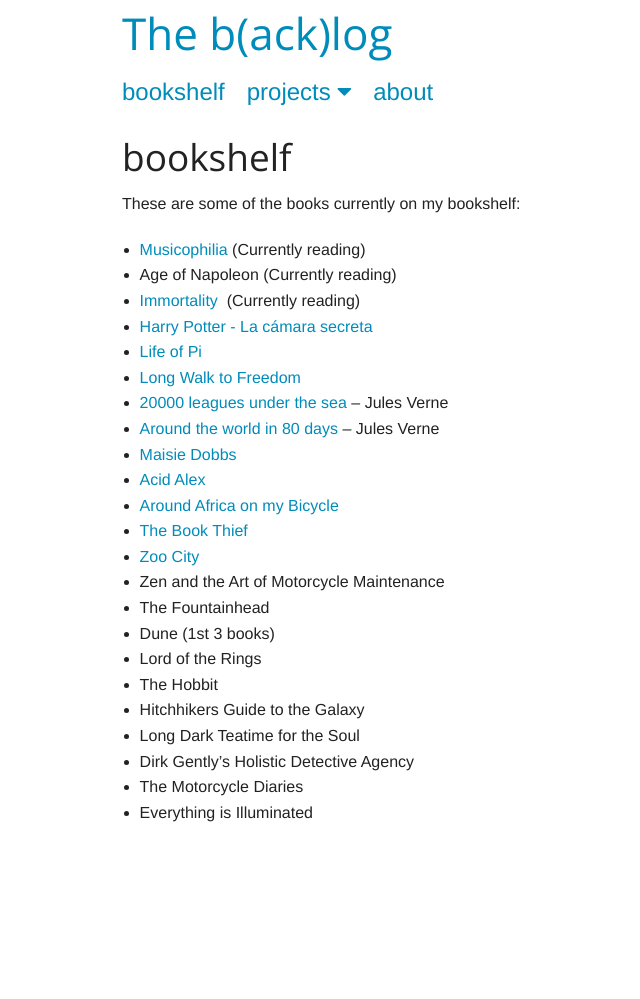
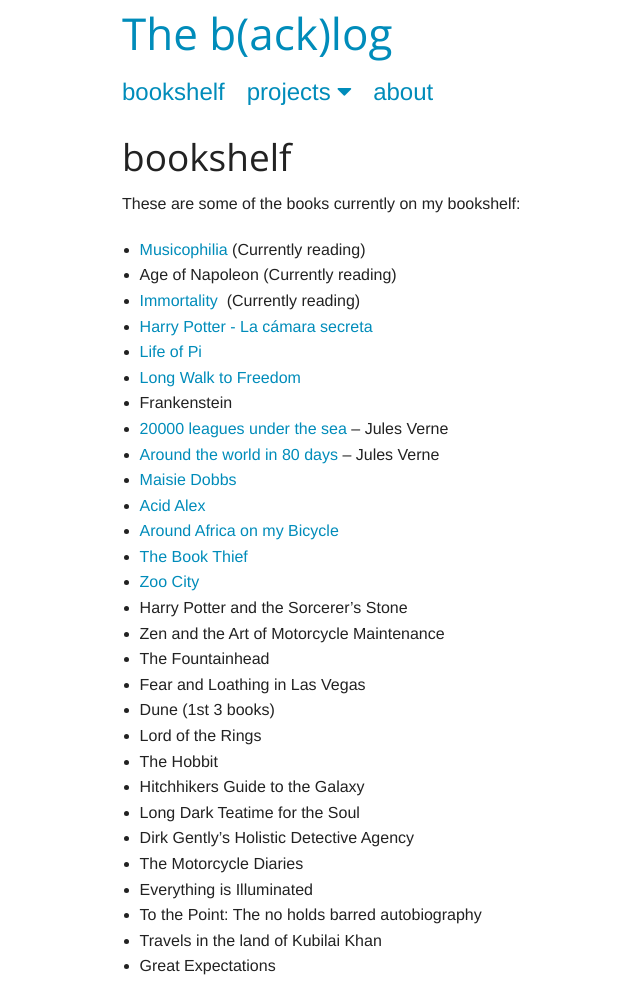
Before and after one commit to dirkcuys/thebacklog, a Jekyll site: the page built from bookshelf/index.md, in a window 1280 px wide. Shown: the whole page, without its empty margins (33-673 px from the left). Built offline with Jekyll 4.4.1, drawn with Linux system fonts in a browser that asks for light colours; nearby versions of some CDN libraries; Markdown is read by kramdown in place of the engine named in the settings; before the commit the page ends 900 px from its top, so only the background shows below that.

Commit message:
Add missing books

```diff
--- a/bookshelf/index.md
+++ b/bookshelf/index.md
@@ -11,6 +11,7 @@
 *   [Harry Potter - La cámara secreta](https://es.wikipedia.org/wiki/Harry_Potter_y_la_c%C3%A1mara_secreta)
 *   [Life of Pi](https://en.wikipedia.org/wiki/Life_of_Pi)
 *   [Long Walk to Freedom][2]
+*   Frankenstein
 *   [20000 leagues under the sea][4] &#8211; Jules Verne
 *   [Around the world in 80 days][5] &#8211; Jules Verne
 *   [Maisie Dobbs][6]
@@ -18,8 +19,10 @@
 *   [Around Africa on my Bicycle][8]
 *   [The Book Thief][9]
 *   [Zoo City][10]
+*   Harry Potter and the Sorcerer's Stone
 *   Zen and the Art of Motorcycle Maintenance
 *   The Fountainhead
+*   Fear and Loathing in Las Vegas
 *   Dune (1st 3 books)
 *   Lord of the Rings
 *   The Hobbit
@@ -28,6 +31,9 @@
 *   Dirk Gently&#8217;s Holistic Detective Agency
 *   The Motorcycle Diaries
 *   Everything is Illuminated
+*   To the Point: The no holds barred autobiography
+*   Travels in the land of Kubilai Khan
+*   Great Expectations
 
  [1]: http://musicophilia.com/
  [2]: http://en.wikipedia.org/wiki/Long_Walk_to_Freedom
```
